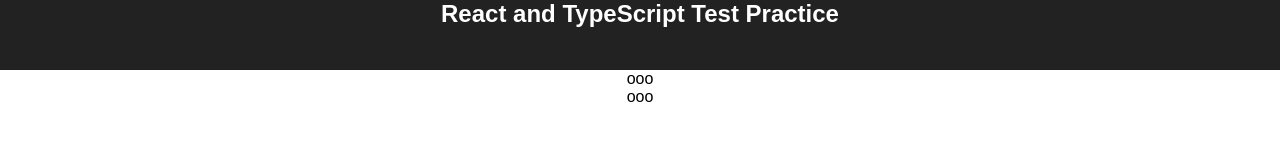
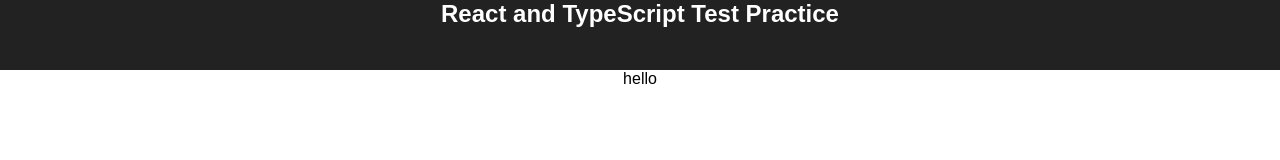
Before and after one commit to mrsekut/react-typescript-practice-project, a React (Create React App) app: page / in a window 1280 px wide. Shown: the part 120-280 px from the top of the page. Built offline with nearby package versions, Linux system fonts and the light colour scheme; the HTML template or start-up script is replaced by a standard one.

Commit message:
2018-10-24

```diff
--- a/src/components/others/rxjs.tsx
+++ b/src/components/others/rxjs.tsx
@@ -8,8 +8,7 @@
   // console.log(oo);
   return (
     <>
-      ooo
-      <div>ooo</div>
+      <div>hello</div>
     </>
   );
 };
```
